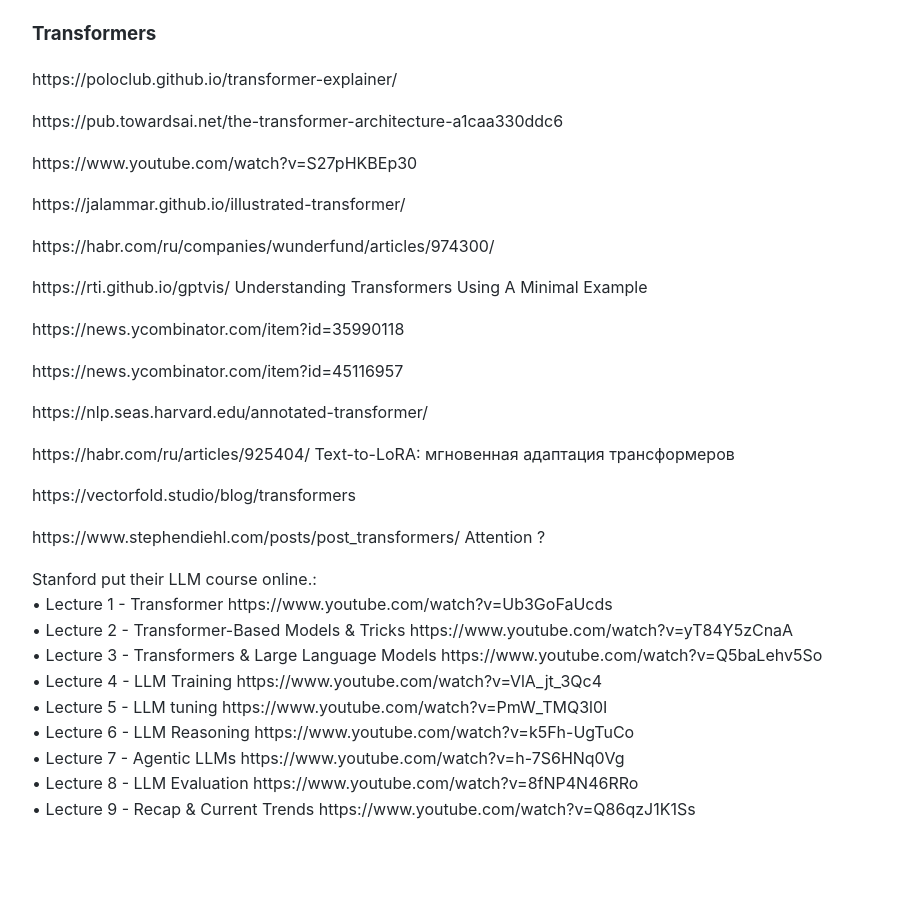
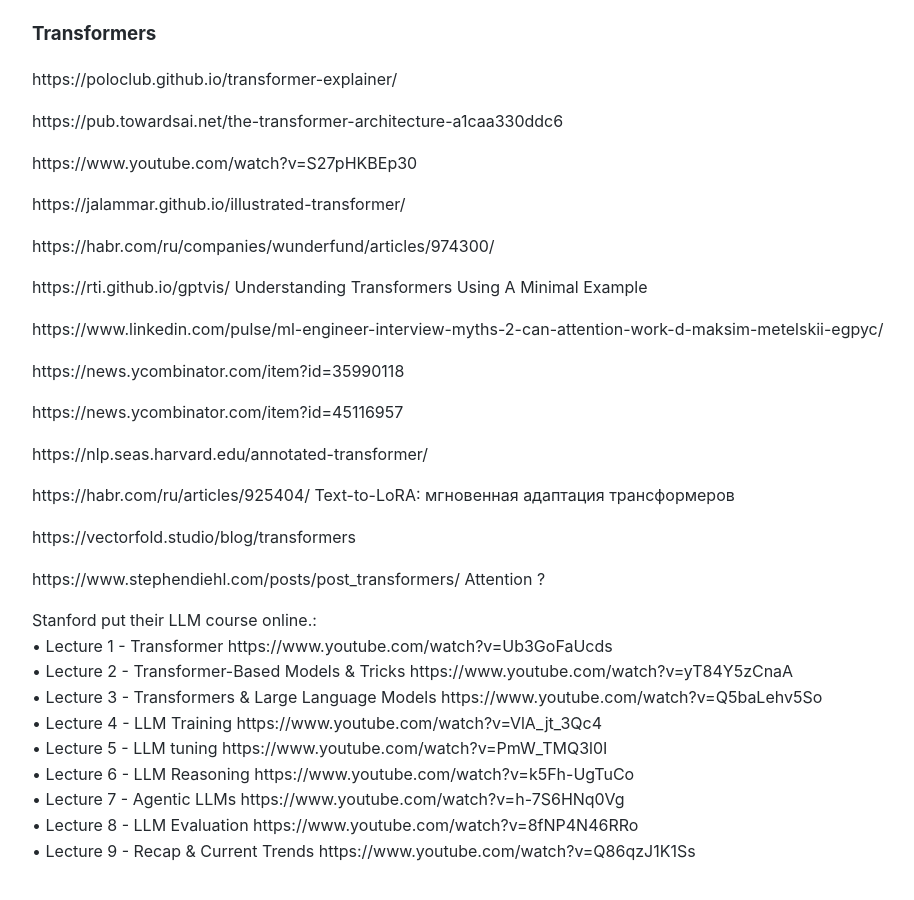
Before and after one commit to Michael-Lubinsky/michael-lubinsky.github.com, a Jekyll site: the page built from ml/transformer.md, in a window 1280 px wide and 900 px high, scrolled down 4761 px. Shown: the whole window, without its empty margins (158-1072 px from the left). Built offline with Jekyll 4.4.1, drawn with Linux system fonts in a browser that asks for light colours; our own code applies the rules of GitHub Pages for plain Markdown files; before the commit the page ends 5620 px from its top, so only the background shows below that; some of the changed lines change nothing that is shown.

Commit message:
Update transformer.md

```diff
--- a/ml/transformer.md
+++ b/ml/transformer.md
@@ -100,6 +100,8 @@
 
 https://rti.github.io/gptvis/ Understanding Transformers Using A Minimal Example
 
+https://www.linkedin.com/pulse/ml-engineer-interview-myths-2-can-attention-work-d-maksim-metelskii-egpyc/
+
 https://news.ycombinator.com/item?id=35990118
 
 https://news.ycombinator.com/item?id=45116957
```
